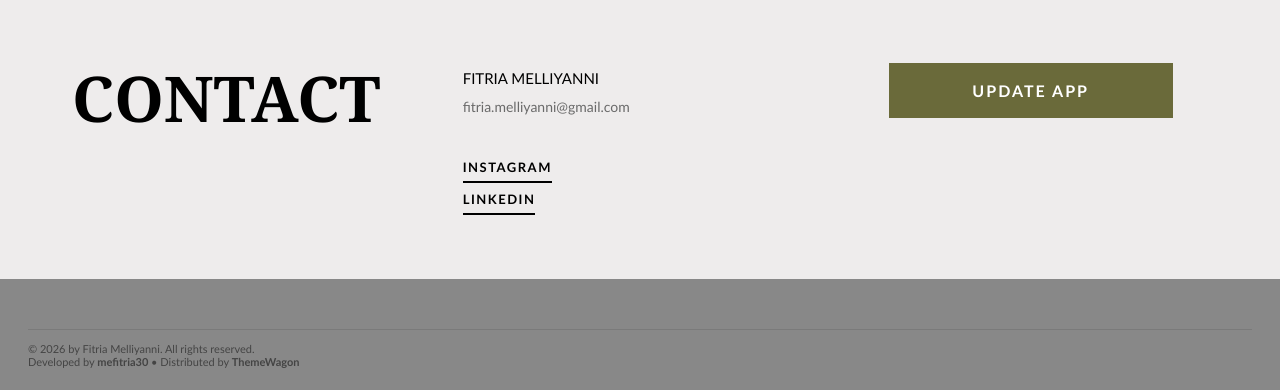
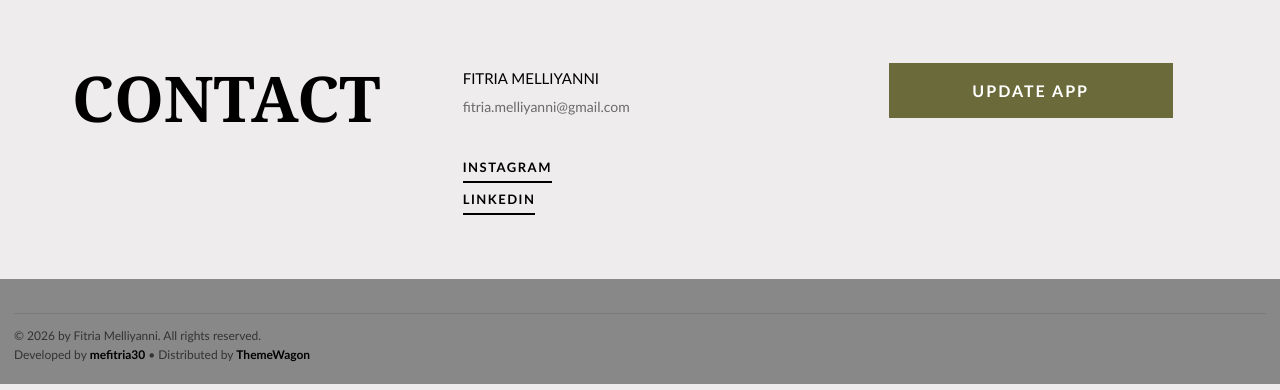
Before and after one commit to mefitria30/recipe-content-based, a Flask app: page /about in a window 1280 px wide. Shown: the part 550-940 px from the top of the page. Run offline with Flask 2, Linux system fonts and the light colour scheme; parts of the project's set-up code (start-up, migrations or seed data) failed here and were passed over.

Commit message:
update style

```diff
--- a/templates/about.html
+++ b/templates/about.html
@@ -93,11 +93,15 @@
 
   </div>
 
-  <footer class="footer">
-    <p>
+  <footer class="footer" style="background-color:#888; padding:20px 14px; margin-top:auto;">
+    <p style="font-size:12px; color:#333; line-height:1.6;">
       &copy; <span id="year"></span> by Fitria Melliyanni. All rights reserved. <br>
-      Developed by <a style="font-weight: bold;" href="https://github.com/mefitria30" target="_blank">mefitria30</a> •
-      Distributed by <a style="font-weight: bold;" href="https://themewagon.com" target="_blank">ThemeWagon</a>
+      Developed by
+      <a href="https://github.com/mefitria30" target="_blank"
+        style="font-weight:bold; color:#000; text-decoration:none;">mefitria30</a> •
+      Distributed by
+      <a href="https://themewagon.com" target="_blank"
+        style="font-weight:bold; color:#000; text-decoration:none;">ThemeWagon</a>
     </p>
   </footer>
 
```
Also changed, not shown: templates/index.html (+8 -5 lines), templates/offline.html (+8 -5 lines), static/icons/icon-192.png, static/icons/icon-512.png, static/manifest.json.
